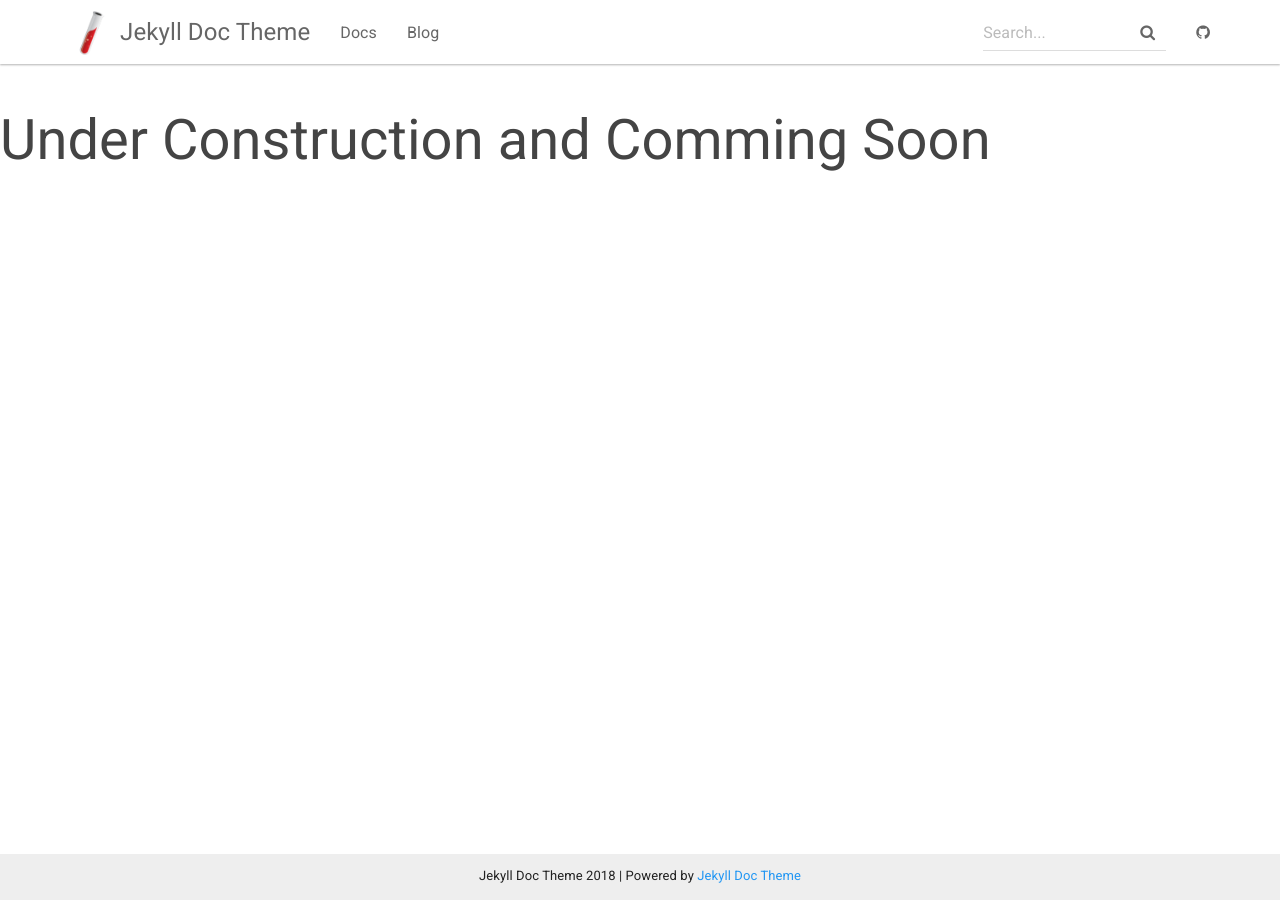
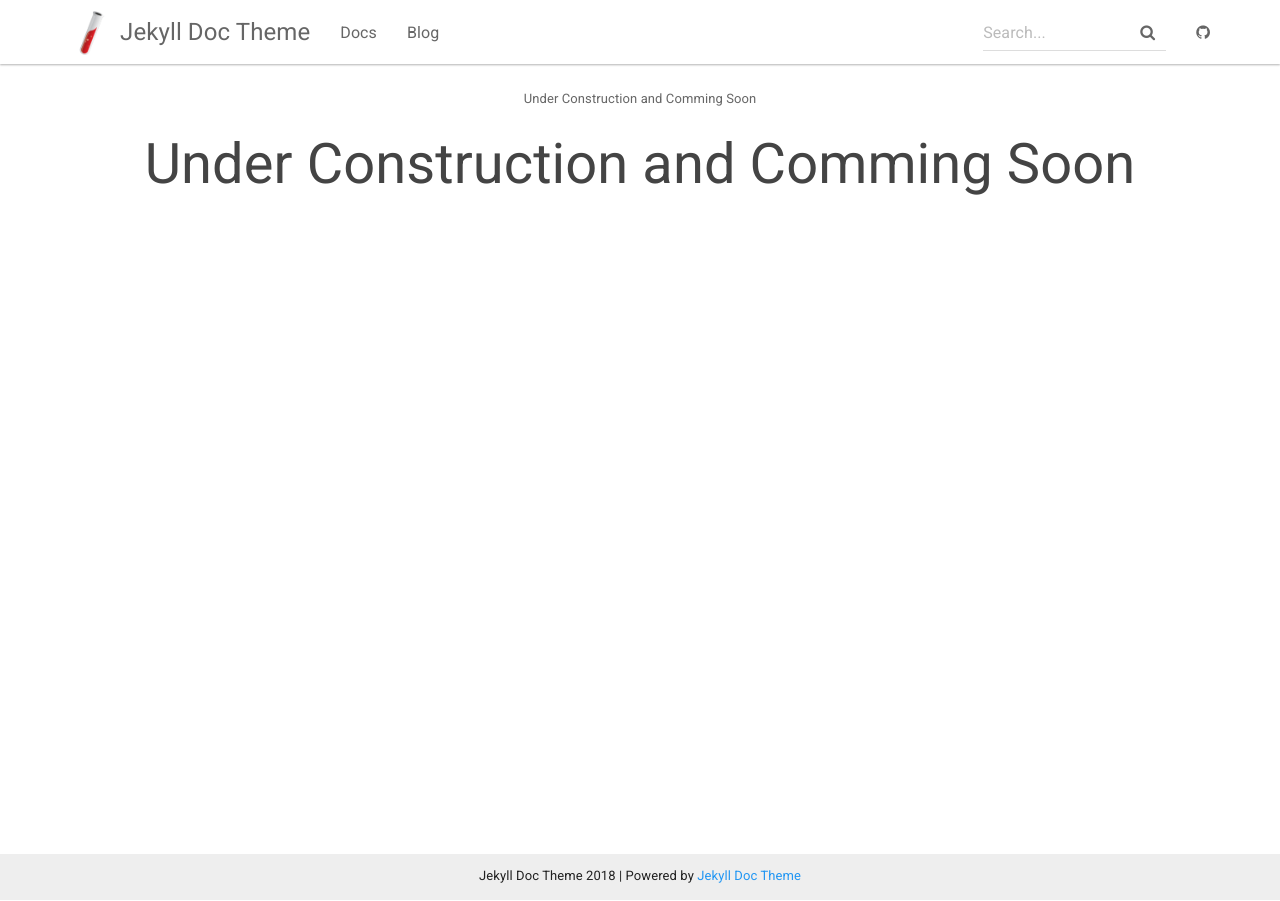
Before and after one commit to taekwon-rhee/taekwon-rhee.github.io, a Jekyll site: the page built from index.html, in a window 1280 px wide. Built offline with Jekyll 4.4.1, drawn with Linux system fonts in a browser that asks for light colours; nearby versions of some CDN libraries.

Commit message:
Update index.html

```diff
--- a/index.html
+++ b/index.html
@@ -1,8 +1,11 @@
 ---
 layout: default
 ---
+<div class="container text-center">
+    <p>Under Construction and Comming Soon</p>
+    <h1>Under Construction and Comming Soon</h1>
+</div>
 
-<h1>Under Construction and Comming Soon</h1>
 <!--
 <div class="header-container jumbotron">
     <div class="container">
```
